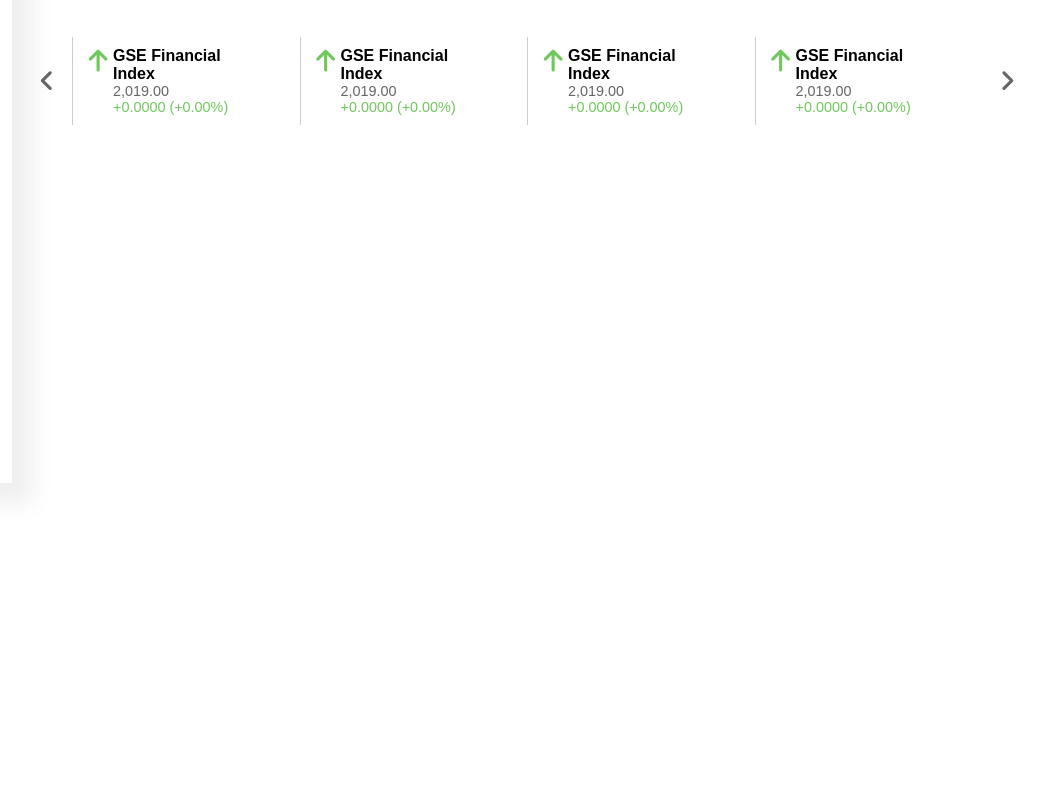
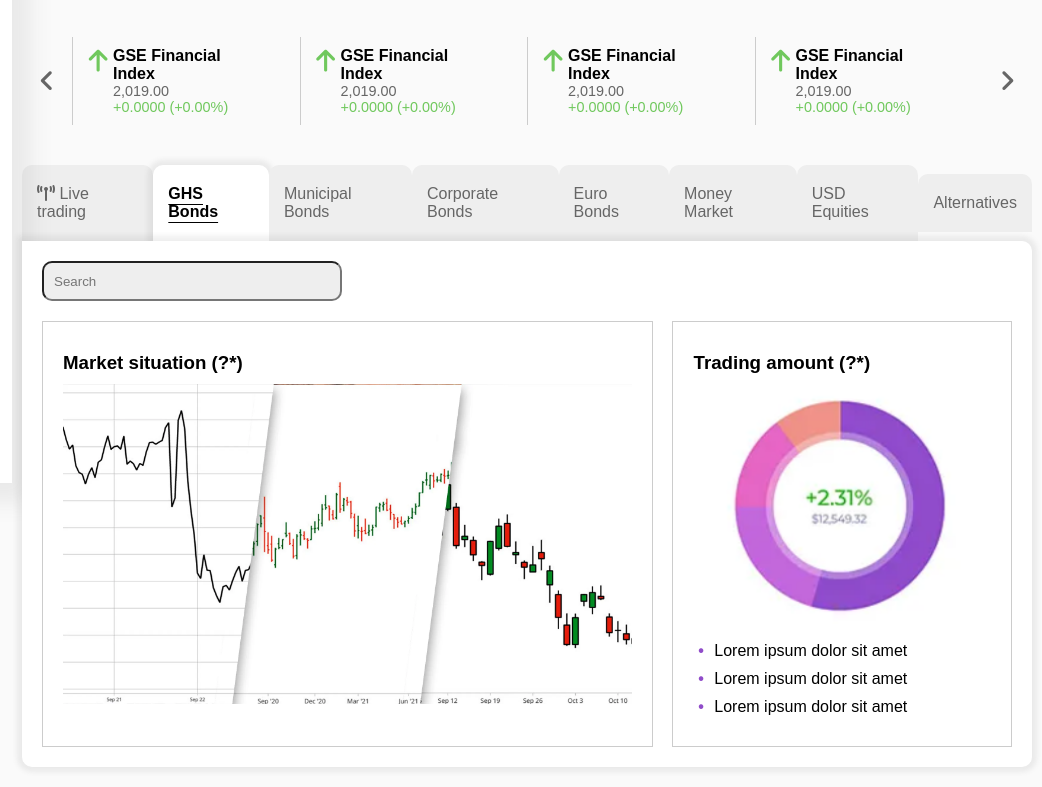
Before and after one commit to HaojieZhang123/trading-web-interface, a plain HTML site: page index.html in a window 1280 px wide. Shown: the part 317-1104 px from the top of the page, 238-1280 px from the left. Before the commit the page ends 800 px from the top, so only its background shows below. Drawn offline with Linux system fonts and the light colour scheme.

Commit message:
[UPD] Charts section done

```diff
--- a/css/style.css
+++ b/css/style.css
@@ -6,6 +6,7 @@
 
 body{
     font-family: 'Poppins', sans-serif;
+    background-color: #FAFAFA;
 }
 /***************/
 /* Page layout */
@@ -28,13 +29,18 @@ body{
 #main{
     margin-left: 250px;
     width: calc(100% - 250px);
-    overflow-y: auto;
 }
 
 header{
     height: 100px;
     position: sticky;
     top: 0;
+    background: linear-gradient( #FAFAFA, #FAFAFA, transparent);
+}
+
+.main-content{
+    width: 100%;
+    overflow-y: auto;
 }
 
 .content{
@@ -44,6 +50,10 @@ header{
 /****************/
 /* General tags */
 /****************/
+
+ul{
+    list-style-type: none;
+}
 
 /****************************/
 /* Flexbox and layout utils */
@@ -69,6 +79,13 @@ header{
 .align-center{
     align-items: center;
     align-content: center;
+}
+.stretch{
+    align-items: stretch;
+}
+
+.flex-wrap{
+    flex-wrap: wrap;
 }
 
 .inline-block{
@@ -159,7 +176,9 @@ header{
     align-items: center;
     font-size: 30px;
 }
+/************/
 /* Elements */
+/************/
 .square-button{
     width: 30px;
     height: 30px;
@@ -169,7 +188,7 @@ header{
     justify-content: center;
     align-items: center;
 }
-
+/* header elements */
 .mini-watchlist-box{
     border-radius: 10px;
     padding: 5px;
@@ -182,6 +201,7 @@ header{
     padding-left: 5px;
 }
 
+/* graph cards elements */
 .card{
     border-radius: 10px;
 }
@@ -210,6 +230,7 @@ header{
     width: 90%;
 }
 
+/* watchlist elements */
 .angle-left, .angle-right{
     width: 50px;
     font-size: 25px;
@@ -223,6 +244,78 @@ header{
 .watchlist-item{
     border-left: 0.5px solid #CCC;
 }
+
+/* Big graph elements */
+/* labels */
+#funds-graphs{
+    width: 100%;
+}
+#labels{
+    width: 100%;
+}
+.label{
+    padding: 20px 15px;
+    background-color: #EEE;
+    border-radius: 10px 10px 0 0;
+}
+/* graphs */
+#graphs{
+    width: 100%;
+    padding: 20px;
+    background-color: white;
+    border-radius: 0 10px 10px 10px;
+    box-shadow: 0 0 5px 5px rgba(100, 100, 100, 0.1);
+    position: relative;
+    z-index: 1;
+}
+.search-box{
+    width: 100%;
+    margin-bottom: 20px;
+}
+.search-box input{
+    width: 300px;
+    height: 40px;
+    padding: 10px;
+    background-color: #EEE;
+    border-radius: 10px;
+}
+.line-chart{
+    width: 63%;
+    padding: 20px;
+    border: 1px solid #CCC;
+    margin-right: 2%;
+}
+.line-chart h3{
+    padding: 10px 0;
+}
+.line-chart img{
+    width: 100%;
+}
+.pie-chart{
+    width: 35%;
+    padding: 20px;
+    border: 1px solid #CCC;
+}
+.pie-chart h3{
+    padding: 10px 0;
+}
+.pie-chart img{
+    width: 100%;
+}
+
+.pie-chart li{
+    padding-left: 1.3em;
+    margin: 10px 0;
+}
+.pie-chart li::before{
+    content: "\2022";
+    color: #904CC9;
+    font-weight: bold;
+    display: inline-block;
+    width: 1em;
+    margin-left: -1em;
+}
+
 
 
 /*****************************/
@@ -271,6 +364,15 @@ header{
     border-left: 1px solid black;
 }
 
+.selected-label{
+    color: black;
+    text-decoration: underline;
+    text-underline-offset: 5px;
+    background-color: white;
+    font-weight: 600;
+    box-shadow: 0px 0px 5px 5px rgba(100, 100, 100, 0.1);
+}
+
 /**************/
 /* Animations */
 /**************/
@@ -282,7 +384,7 @@ header{
 }
 .mini-watchlist-box:hover{
     cursor: pointer;
-    transform: scale(1.1);
+    transform: scale(1.05);
     transition: all 0.3s ease-in-out;
 }
 #user-buttons>div:hover{
@@ -302,6 +404,21 @@ header{
     transition: all 0.3s ease-in-out;
 }
 
+.label:hover{
+    cursor: pointer;
+    background-color: #CCC;
+    text-decoration: underline;
+    text-underline-offset: 5px;
+    transition: all 0.3s ease-in-out;
+}
+
+.pie-chart li:hover{
+    cursor: pointer;
+    transform: scale(1.05);
+    text-decoration: underline;
+    transition: all 0.3s ease-in-out;
+}
+
 
 /*****************/
 /* Media queries */
--- a/index.html
+++ b/index.html
@@ -150,6 +150,7 @@
 
                     <div class="header-title bold">Markets</div>
 
+                    <!-- header's mini watchlist -->
                     <div id="mini-watchlist" class="d-flex justify-between align-center">
                         <div class="mini-watchlist-box">
                             <div>
@@ -216,9 +217,10 @@
 
             </header>
 
+            <div class="main-content">
                 <div class="content">
                     <!-- action graphs -->
-                <div class="action-graphs d-flex justify-between">
+                    <div id="action-graphs" class="d-flex justify-between">
 
                         <!-- Card -->
                         <div class="card">
@@ -317,7 +319,7 @@
 
                 <div class="content">
                     <!-- watchlist section -->
-                <div class="watchlist d-flex align-center">
+                    <div id="watchlist" class="d-flex align-center">
 
                         <div class="angle-left">
                             <i class="fa-solid fa-angle-left"></i>
@@ -386,9 +388,66 @@
                     </div>
                 </div>
 
-            <div class="content"></div>
-                <div class="funds-graphs"></div>
+                <div class="content">
+                    <div id="funds-graphs">
+
+                        <!-- Table labels selection -->
+                        <div id="labels" class="d-flex align-center grey-text">
+                            <div class="label">
+                                <span>
+                                    <i class="fa-solid fa-tower-broadcast"></i>
+                                    Live trading
+                                </span>
                             </div>
+                            <div class="label selected-label">
+                                <span>GHS Bonds</span>
+                            </div>
+                            <div class="label">
+                                <span>Municipal Bonds</span>
+                            </div>
+                            <div class="label">
+                                <span>Corporate Bonds</span>
+                            </div>
+                            <div class="label">
+                                <span>Euro Bonds</span>
+                            </div>
+                            <div class="label">
+                                <span>Money Market</span>
+                            </div>
+                            <div class="label">
+                                <span>USD Equities</span>
+                            </div>
+                            <div class="label">
+                                <span>Alternatives</span>
+                            </div>
+                        </div>
+
+                        <!-- graph section -->
+                        <div id="graphs" class="d-flex flex-wrap stretch">
+                            <div class="search-box">
+                                <input type="text" placeholder="Search">
+                            </div>
+
+                            <div class="line-chart">
+                                <h3>Market situation (?*)</h3>
+                                <img src="./img/big-graph.jpg" alt="">
+                            </div>
+
+                            <div class="pie-chart">
+                                <h3>Trading amount (?*)</h3>
+                                <img src="./img/pie-chart.png" alt="">
+                                <ul>
+                                    <li>Lorem ipsum dolor sit amet</li>
+                                    <li>Lorem ipsum dolor sit amet</li>
+                                    <li>Lorem ipsum dolor sit amet</li>
+                                </ul>
+                            </div>
+                        </div>
+
+                    </div>
+                </div>
+            </div>
+
 
 
         </div>
```
Also changed, not shown: img/big-graph.jpg (added), img/pie-chart.png (added). Lines whose indentation alone changed are shown as unchanged.
